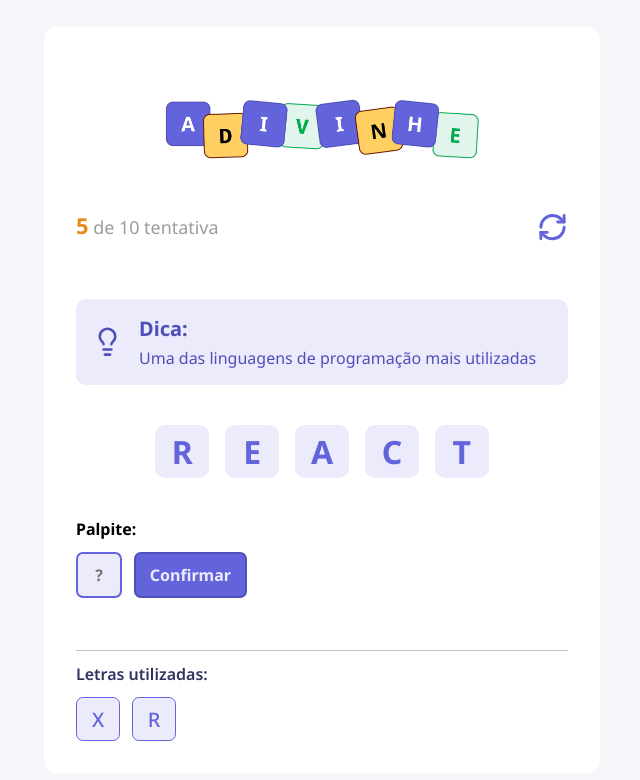
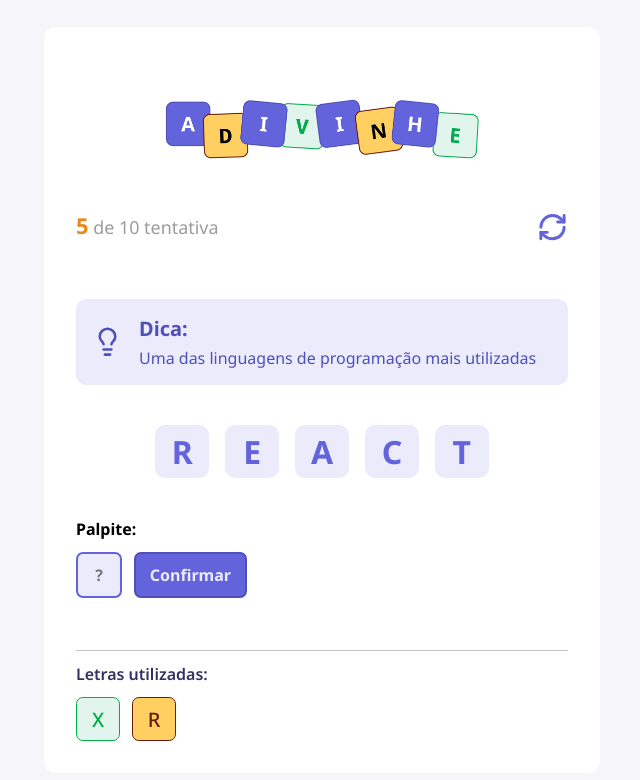
Before and after one commit to silveriale/advinhe, a React (Vite) app: page / in a window 1280 px wide. Shown: the top 780 px of the page, without its empty margins (318-958 px from the left). Built offline with nearby package versions, Linux system fonts and the light colour scheme.

Commit message:
Variações de Cores da Letra
- roxo como padrão, verde para letras corretas e laranja para letras erradas.

```diff
--- a/src/components/Letter/index.tsx
+++ b/src/components/Letter/index.tsx
@@ -1,7 +1,8 @@
 /**
  * @file Este arquivo define o componente `Letter`, responsável por exibir
  * um caractere dentro de um bloco estilizado.
- * É utilizado no jogo para mostrar letras fixas ou digitadas, em tamanho padrão ou reduzido.
+ * É utilizado no jogo para mostrar letras fixas ou digitadas, em tamanho padrão ou reduzido,
+ * e com cores diferentes dependendo do status (padrão, correto ou incorreto).
  */
 
 import styles from "./styles.module.css";
@@ -10,6 +11,7 @@
 type Props = {
   value?: string; // Valor da letra a ser exibida, opcional
   size?: "default" | "small"; // Define o tamanho da letra: padrão ou reduzido
+  color?: "default" | "correct" | "wrong"; // Define a cor do estado da letra: padrão, correta ou incorreta
 };
 
 /**
@@ -19,18 +21,25 @@
  * @param {Props} props - Objeto com as propriedades:
  *  - `value`: representa a letra exibida.
  *  - `size`: determina o tamanho da letra ("default" ou "small").
+ *  - `color`: determina a cor do estado da letra ("default", "correct" ou "wrong").
  * @returns {JSX.Element} Estrutura JSX que renderiza a letra em tela.
  */
-export function Letter({ value = "", size = "default" }: Props) {
+export function Letter({
+  value = "",
+  size = "default",
+  color = "default",
+}: Props) {
   return (
-    // Container estilizado que aplica classes diferentes conforme o tamanho selecionado
+    // Div principal responsável por aplicar dinamicamente as classes CSS de tamanho e cor
+    // com base nos valores das propriedades `size` e `color` recebidas pelo componente
     <div
       className={`
     ${styles.letter}
-    ${size === "small" && styles.letterSmall}`}
+    ${size === "small" && styles.letterSmall}
+    ${color === "correct" && styles.letterCorrect}
+    ${color === "wrong" && styles.letterWrong}`}
     >
-      <span>{value}</span>
-      {/* Exibe o valor da letra dentro de uma tag <span> */}
+      <span>{value}</span> {/* Exibe o valor da letra */}
     </div>
   );
 }
--- a/src/components/Letter/styles.module.css
+++ b/src/components/Letter/styles.module.css
@@ -30,3 +30,15 @@
   font-weight: 500; /* Define a espessura da fonte como média */
   border: 1px solid #6363db; /* Aplica uma borda roxa em volta da letra */
 }
+
+.letterCorrect {
+  background-color: #e1f5ec; /* Define a cor de fundo verde clara indicando acerto */
+  border-color: #03ab47; /* Define a cor da borda em verde para reforçar o acerto */
+  color: #03ab47; /* Define a cor do texto em verde */
+}
+
+.letterWrong {
+  background-color: #ffcf62; /* Define a cor de fundo amarela indicando erro */
+  border-color: #691b0a; /* Define a cor da borda em marrom avermelhado para reforçar o erro */
+  color: #691b0a; /* Define a cor do texto em marrom avermelhado */
+}
--- a/src/components/LettersUsed/index.tsx
+++ b/src/components/LettersUsed/index.tsx
@@ -21,8 +21,8 @@
 
       {/* Lista de letras já utilizadas, renderizadas para o tamanho pequeno*/}
       <div>
-        <Letter value="X" size="small" />
-        <Letter value="R" size="small" />
+        <Letter value="X" size="small" color="correct" />
+        <Letter value="R" size="small" color="wrong" />
       </div>
     </div>
   );
```
